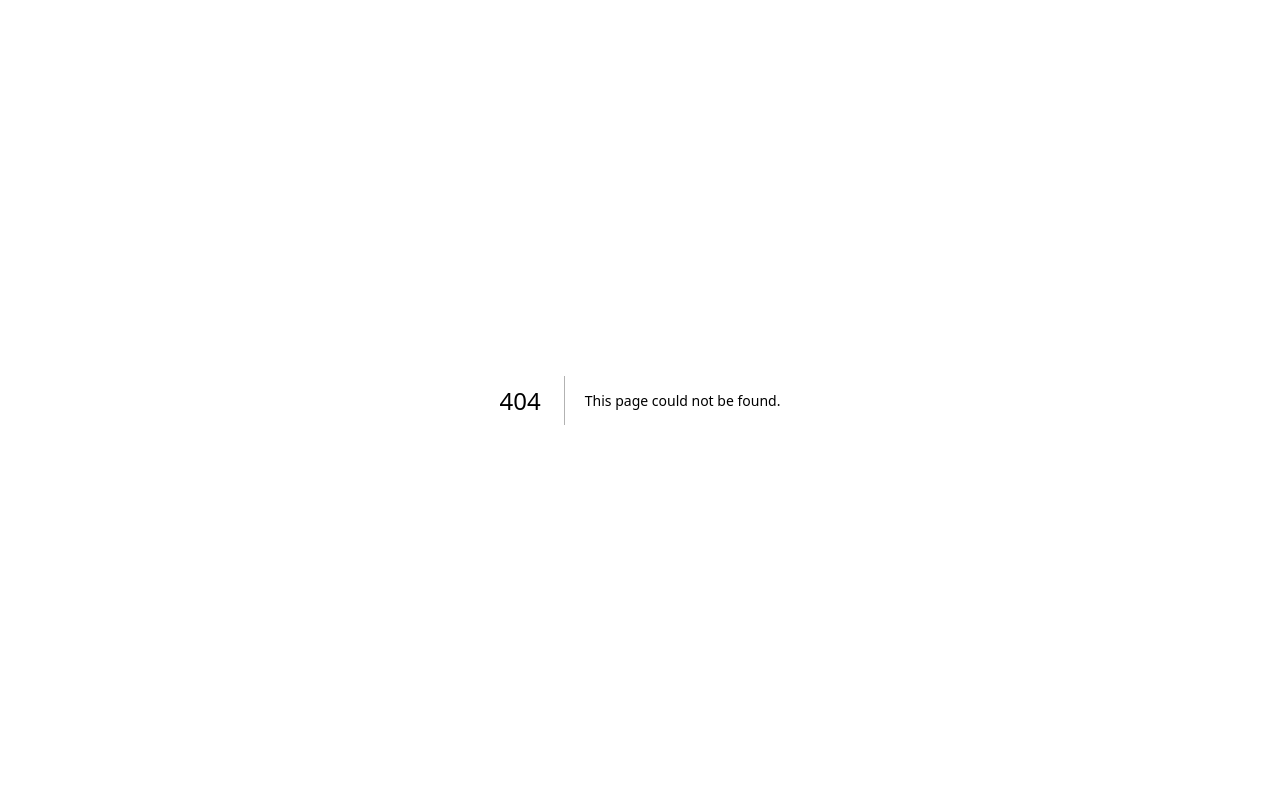
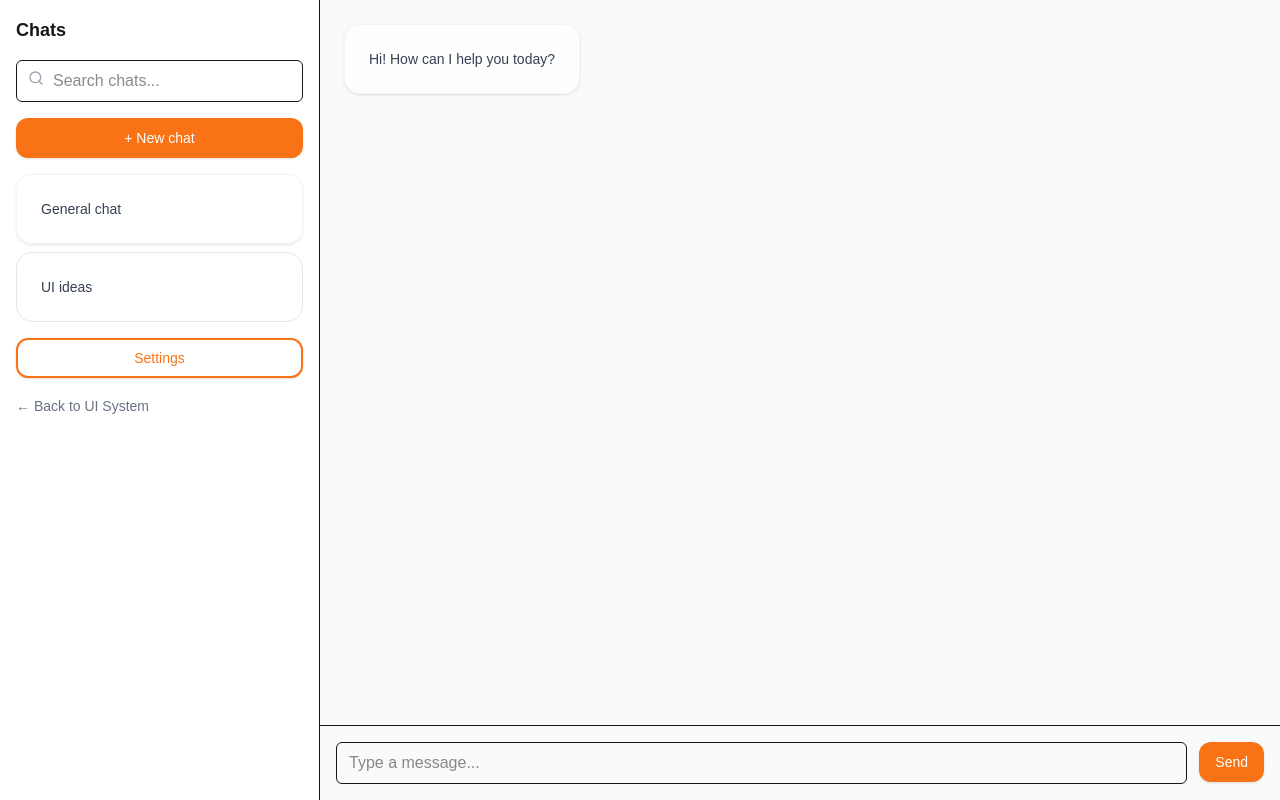
Before and after one commit to jennymakki/jenny-makki-ui, a Next.js app: page /demo in a window 1280 px wide. Before the commit this address had no page. Built offline with nearby package versions, Linux system fonts and the light colour scheme.

Commit message:
changed colors and added a demo page with all components

```diff
--- /dev/null
+++ b/app/demo/page.tsx
@@ -0,0 +1,131 @@
+"use client";
+
+import Link from "next/link";
+import { useState } from "react";
+import {
+  Button,
+  Card,
+  InputField,
+  Input,
+  SearchInput,
+  Modal,
+  PasswordInput,
+} from "@/src/components/ui";
+
+export default function ChatDemoPage() {
+  const [open, setOpen] = useState(false);
+  const [message, setMessage] = useState("");
+  const [search, setSearch] = useState("");
+  const [username, setUsername] = useState("");
+  const [apiKey, setApiKey] = useState("");
+
+  const [messages, setMessages] = useState([
+    { role: "ai", text: "Hi! How can I help you today?" },
+  ]);
+
+  function sendMessage() {
+    if (!message.trim()) return;
+
+    setMessages((prev) => [
+      ...prev,
+      { role: "user", text: message },
+      { role: "ai", text: "This is a demo AI response." },
+    ]);
+
+    setMessage("");
+  }
+
+  return (
+    <div className="h-screen flex bg-gray-50">
+
+      <aside className="w-80 border-r bg-white p-4 space-y-4">
+        <h2 className="font-semibold text-lg">Chats</h2>
+
+        <SearchInput
+          value={search}
+          onChange={(e) => setSearch(e.target.value)}
+          placeholder="Search chats..."
+          onClear={() => setSearch("")}
+        />
+
+        <Button className="w-full">+ New chat</Button>
+
+        <div className="space-y-2">
+          <Card>
+            <Card.Body>General chat</Card.Body>
+          </Card>
+
+          <Card variant="outlined">
+            <Card.Body>UI ideas</Card.Body>
+          </Card>
+        </div>
+
+        <Button variant="secondary" className="w-full" onClick={() => setOpen(true)}>
+          Settings
+        </Button>
+
+                <Link
+          href="/"
+          className="inline-flex items-center gap-1 text-sm text-gray-500 hover:text-black transition"
+        >
+          ← Back to UI System
+        </Link>
+      </aside>
+
+      <main className="flex-1 flex flex-col">
+
+        <div className="flex-1 p-6 space-y-4 overflow-auto">
+          {messages.map((m, i) => (
+            <div
+              key={i}
+              className={`flex ${m.role === "user" ? "justify-end" : "justify-start"}`}
+            >
+              <Card className="max-w-md">
+                <Card.Body>{m.text}</Card.Body>
+              </Card>
+            </div>
+          ))}
+        </div>
+
+        {/* input */}
+        <div className="border-t p-4 flex gap-3">
+          <Input
+            value={message}
+            onChange={(e) => setMessage(e.target.value)}
+            placeholder="Type a message..."
+          />
+
+          <Button onClick={sendMessage}>Send</Button>
+        </div>
+      </main>
+
+      <Modal open={open} onClose={() => setOpen(false)}>
+        <Modal.Header onClose={() => setOpen(false)}>
+          Settings
+        </Modal.Header>
+
+<Modal.Body className="space-y-4">
+  <InputField
+    label="Username"
+    value={username}
+    onChange={(e) => setUsername(e.target.value)}
+    placeholder="Jenny"
+  />
+
+  <PasswordInput
+    label="API Key"
+    value={apiKey}
+    onChange={(e) => setApiKey(e.target.value)}
+  />
+</Modal.Body>
+
+        <Modal.Footer>
+          <Button variant="secondary" onClick={() => setOpen(false)}>
+            Close
+          </Button>
+          <Button>Save</Button>
+        </Modal.Footer>
+      </Modal>
+    </div>
+  );
+}
--- a/app/page.tsx
+++ b/app/page.tsx
@@ -24,8 +24,8 @@ export default function UISystemPage() {
     <main className="min-h-screen bg-gradient-to-b from-white to-gray-50">
       {/* HERO */}
       <section className="max-w-6xl mx-auto px-6 pt-16 pb-12 space-y-6">
-        <h1 className="text-4xl md:text-5xl font-bold tracking-tight text-[#E85AAD]">
-          Jenny UI System
+        <h1 className="text-4xl md:text-5xl font-bold tracking-tight text-[#F97316]">
+          Jenny's UI System
         </h1>
 
         <p className="text-lg text-gray-600 max-w-2xl">
@@ -36,6 +36,9 @@ export default function UISystemPage() {
         <div className="flex gap-4 items-center">
           <Link href="/playground">
             <Button size="large">Open Playground</Button>
+          </Link>
+           <Link href="/demo">
+            <Button variant="secondary" size="large">View Demo App</Button>
           </Link>
 
           <a
@@ -79,11 +82,10 @@ export default function UISystemPage() {
 
       {/* PLAYGROUND CTA */}
       <section className="max-w-6xl mx-auto px-6 mb-20">
-        <div className="relative overflow-hidden rounded-3xl p-8 bg-gradient-to-r from-[#d94a9c] via-[#E85AAD] to-[#c93c8c] text-white flex flex-col md:flex-row md:items-center md:justify-between gap-6 shadow-[0_20px_60px_rgba(217,74,156,0.25)]">
-          {/* subtle glow overlay */}
+        <div className="relative overflow-hidden rounded-3xl p-8 bg-gradient-to-r from-[#ea680c] via-[#F97316] to-[#fb923c] text-white flex flex-col md:flex-row md:items-center md:justify-between gap-6 shadow-[0_20px_60px_rgba(249,115,22,0.25)]">
+
           <div className="absolute inset-0 bg-[radial-gradient(circle_at_top_left,rgba(255,255,255,0.25),transparent_60%)] opacity-20" />
 
-          {/* content */}
           <div className="relative">
             <p className="text-xs uppercase opacity-70">Interactive</p>
 
@@ -96,11 +98,10 @@ export default function UISystemPage() {
             </p>
           </div>
 
-          {/* optional CTA button area (om du vill använda senare) */}
           <div className="relative flex gap-3">
             <a
               href="/playground"
-              className="px-5 py-2 rounded-xl bg-white text-[#E85AAD] font-medium hover:bg-white/90 transition"
+              className="px-5 py-2 rounded-xl bg-white text-[#F97316] font-medium hover:bg-white/90 transition"
             >
               Open Playground
             </a>
@@ -118,8 +119,7 @@ export default function UISystemPage() {
           <h2 className="text-2xl font-semibold">Buttons</h2>
 
           <p className="text-gray-600 max-w-xl">
-            Buttons trigger user actions and communicate hierarchy through
-            variants.
+            Buttons trigger user actions and communicate hierarchy through variants.
           </p>
 
           <div className="flex gap-3 flex-wrap">
@@ -135,10 +135,8 @@ export default function UISystemPage() {
         <div className="space-y-8">
           <h2 className="text-2xl font-semibold">Inputs</h2>
 
-          {/* Primitive Input */}
           <div className="space-y-2 max-w-md">
             <p className="text-sm text-gray-500">Primitive input</p>
-
             <Input
               value={primitiveName}
               onChange={(e) => setPrimitiveName(e.target.value)}
@@ -146,10 +144,8 @@ export default function UISystemPage() {
             />
           </div>
 
-          {/* InputField */}
           <div className="space-y-2 max-w-md">
             <p className="text-sm text-gray-500">InputField (recommended)</p>
-
             <InputField
               label="Name"
               value={fieldName}
@@ -158,10 +154,8 @@ export default function UISystemPage() {
             />
           </div>
 
-          {/* Password */}
           <div className="space-y-2 max-w-md">
             <p className="text-sm text-gray-500">Password</p>
-
             <PasswordInput
               label="Password"
               value={password}
@@ -169,10 +163,8 @@ export default function UISystemPage() {
             />
           </div>
 
-          {/* Search */}
           <div className="space-y-2 max-w-md">
             <p className="text-sm text-gray-500">Search</p>
-
             <SearchInput
               value={search}
               onChange={(e) => setSearch(e.target.value)}
@@ -187,15 +179,9 @@ export default function UISystemPage() {
           <h2 className="text-2xl font-semibold">Cards</h2>
 
           <div className="grid md:grid-cols-3 gap-6">
-            <Card>
-              <Card.Body>Default</Card.Body>
-            </Card>
-            <Card variant="outlined">
-              <Card.Body>Outlined</Card.Body>
-            </Card>
-            <Card variant="elevated">
-              <Card.Body>Elevated</Card.Body>
-            </Card>
+            <Card><Card.Body>Default</Card.Body></Card>
+            <Card variant="outlined"><Card.Body>Outlined</Card.Body></Card>
+            <Card variant="elevated"><Card.Body>Elevated</Card.Body></Card>
           </div>
 
           <div className="grid md:grid-cols-2 gap-6">
--- a/app/playground/page.tsx
+++ b/app/playground/page.tsx
@@ -21,7 +21,7 @@ export default function PlaygroundPage() {
         </Link>
 
         <div className="space-y-2">
-          <h1 className="text-4xl font-bold tracking-tight text-[#E85AAD]">
+          <h1 className="text-4xl font-bold tracking-tight text-[#F97316]">
             Playground
           </h1>
 
--- a/src/components/ui/button/Button.styles.ts
+++ b/src/components/ui/button/Button.styles.ts
@@ -1,17 +1,17 @@
 export const buttonStyles = {
   base:
     "inline-flex items-center justify-center gap-2 rounded-xl font-medium transition-all " +
-    "focus:outline-none focus:ring-2 focus:ring-offset-2 active:scale-[0.97] " +
+    "cursor-pointer focus:outline-none focus:ring-2 focus:ring-offset-2 active:scale-[0.97] " +
     "disabled:opacity-50 disabled:cursor-not-allowed shadow-sm",
 
   variants: {
     primary:
-      "bg-[#E85AAD] text-white hover:bg-[#d94a9c] focus:ring-[#f3a4cf]",
+      "bg-[#F97316] text-white hover:bg-[#ea680c] focus:ring-[#fed7aa]",
 
-secondary:
-  "bg-white text-[#E85AAD] border-2 border-[#E85AAD] " +
-  "hover:bg-[#E85AAD] hover:text-white hover:border-[#E85AAD] " +
-  "focus:ring-[#f3a4cf]",
+    secondary:
+      "bg-white text-[#F97316] border-2 border-[#F97316] " +
+      "hover:bg-[#fff3e8] hover:border-[#F97316] " +
+      "focus:ring-[#fed7aa]",
 
     ghost:
       "bg-transparent text-gray-900 hover:bg-gray-100 active:bg-gray-200",
--- a/src/components/ui/modal/Modal.Body.tsx
+++ b/src/components/ui/modal/Modal.Body.tsx
@@ -1,6 +1,7 @@
 "use client";
 
 import React from "react";
+
 
 export type ModalBodyProps = {
   children: React.ReactNode;
```
